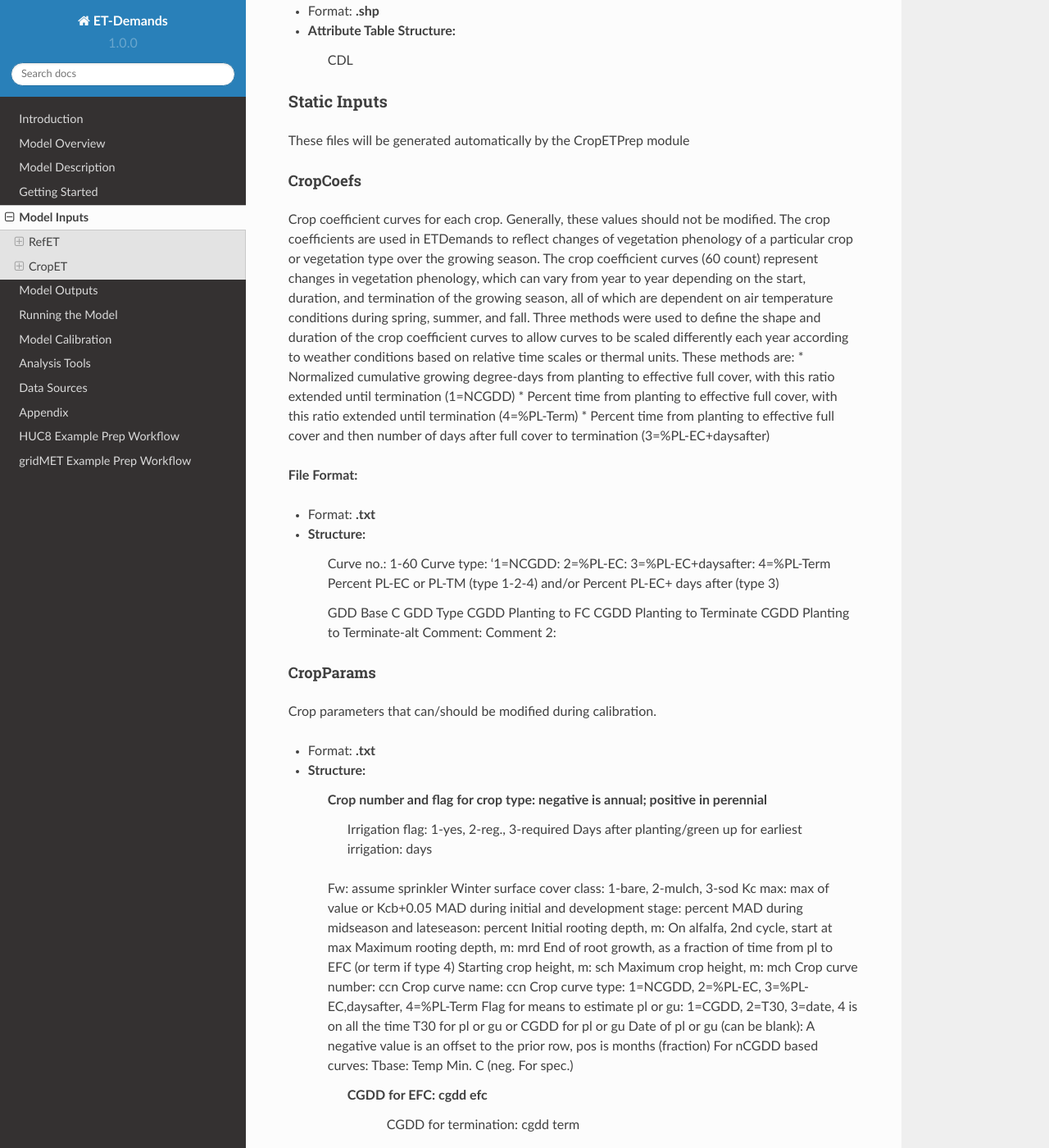
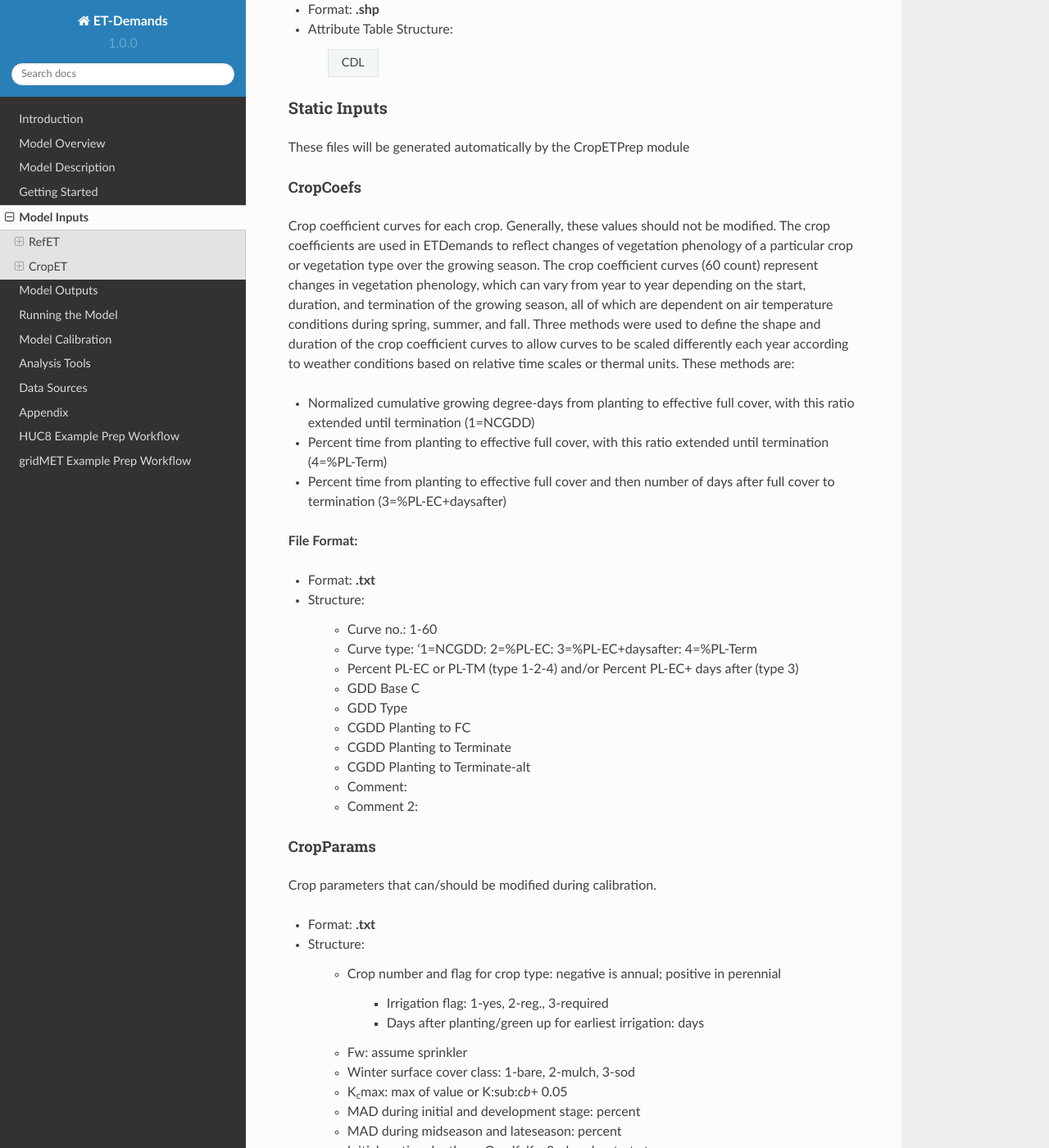
Before and after one commit to DOI-BOR/et-demands, a Sphinx documentation site: the page built from docs/model_inputs.rst, in a window 1280 px wide and 1400 px high, scrolled down 5899 px. Shown: the whole window at 82% size. Built offline with Sphinx 7.4.7 and the Read the Docs theme 2.0.0, drawn with Linux system fonts in a browser that asks for light colours; some of the changed lines change nothing that is shown; some of the changed text lies outside the part shown.

Commit message:
Added Model Input sections

```diff
--- a/docs/model_inputs.rst
+++ b/docs/model_inputs.rst
@@ -27,17 +27,17 @@
 Daily Variables
 ~~~~~~~~~~~~~~~
 
-* Date [in *YYYY-MM-DD* format]
-* T\ :sub:`max` = maximum daily air temperature
-* T\ :sub:`min` = minimum daily air temperature
-* T\ :sub:`d` = mean daily dew point temperature\ :sup:`a`
-* e\ :sub:`a` = actual vapor pressure\ :sup:`a`
-* u\ :sub:`x` = mean daily wind speed at known height\ :sup:`b`
-* R\ :sub:`n` = calculated net radiation at the crop surface\ :sup:`c`
-* P\ :sub:`r` = daily precipitation (optional)
-* Q = specific humidity (optional)
-* S\ :sub:`n` = daily accumulated snow (optional)
-* S\ :sub:`d` = snow depth (optional)
+- Date [in *YYYY-MM-DD* format]
+- T\ :sub:`max` = maximum daily air temperature
+- T\ :sub:`min` = minimum daily air temperature
+- T\ :sub:`d` = mean daily dew point temperature\ :sup:`a`
+- e\ :sub:`a` = actual vapor pressure\ :sup:`a`
+- u\ :sub:`x` = mean daily wind speed at known height\ :sup:`b`
+- R\ :sub:`n` = calculated net radiation at the crop surface\ :sup:`c`
+- P\ :sub:`r` = daily precipitation (optional)
+- Q = specific humidity (optional)
+- S\ :sub:`n` = daily accumulated snow (optional)
+- S\ :sub:`d` = snow depth (optional)
 
 \ :sup:`a` One of these is required. If both T\ :sub:`d` and e\ :sub:`a` are not provided, mean monthly dew point depression, K\ :sub:`0`, must be provided.
 
@@ -50,15 +50,15 @@
 Hourly Variables
 ~~~~~~~~~~~~~~~~~
 
-* Date [in *YYYY-MM-DD HH:MM* format]
-* T\ :sub:`mean` = mean hourly air temperature
-* T\ :sub:`d` = mean hourly dew point temperature\ :sup:`a`
-* u\ :sub:`x` = mean hourly wind speed at known height\ :sup:`b`
-* R\ :sub:`n` = calculated net radiation at the crop surface\ :sup:`c`
-* P\ :sub:`r` = hourly precipitation (optional)
-* Q = specific humidity (optional)
-* S\ :sub:`n` = hourly accumulated snow (optional)
-* S\ :sub:`d` = snow depth (optional)
+- Date [in *YYYY-MM-DD HH:MM* format]
+- T\ :sub:`mean` = mean hourly air temperature
+- T\ :sub:`d` = mean hourly dew point temperature\ :sup:`a`
+- u\ :sub:`x` = mean hourly wind speed at known height\ :sup:`b`
+- R\ :sub:`n` = calculated net radiation at the crop surface\ :sup:`c`
+- P\ :sub:`r` = hourly precipitation (optional)
+- Q = specific humidity (optional)
+- S\ :sub:`n` = hourly accumulated snow (optional)
+- S\ :sub:`d` = snow depth (optional)
 
 \ :sup:`a` One of these is required. If both T\ :sub:`d` and e\ :sub:`a` are not provided, mean monthly dew point depression, K\ :sub:`0`, must be provided.
 
@@ -82,11 +82,9 @@
 | Tab       | /t             |
 +-----------+----------------+
 
-* Format: **.csv**, **.txt**, **.dat**
-
-* File Name: (DESCRIBE WILDCARDS)
-
-* Structure:
+- Format: **.csv**, **.txt**, **.dat**
+- File Name: (DESCRIBE WILDCARDS)
+- Structure:
 
 +--------------+---------------+---------------+-------------+-------------+-------------+
 | Date         | Tmax          | Tmin          | ux          | Rn          | Tdew        |
@@ -98,7 +96,7 @@
 | ...          | ...           | ...           | ...         | ...         | ...         |
 +--------------+---------------+---------------+-------------+-------------+-------------+
 
-* Units
+- Units
 
 +-----------------+----------------+----------------------------------------+--------------------------------------------------------------------------+
 | Class           | Variables      | Units                                  | Model Notation                                                           |
@@ -143,23 +141,23 @@
 
 Mean Monthly Data
 """""""""""""""""
+
 Mean monthly data are used to calculate a dew point temperature timeseries or gap fill the timeseries data if needed.
 
-* T\ :sub:`max` = mean monthly maximum daily air temperature
-* T\ :sub:`min` = mean monthly minimum daily air temperature
-* u\ :sub:`x` = mean monthly wind speed at known height
-* K\ :sub:`0` =  mean monthly dew point depression
+- T\ :sub:`max` = mean monthly maximum daily air temperature
+- T\ :sub:`min` = mean monthly minimum daily air temperature
+- u\ :sub:`x` = mean monthly wind speed at known height
+- K\ :sub:`0` =  mean monthly dew point depression
 
 File Format
 ~~~~~~~~~~~
 
-* Delimiter:
+- Delimiter:
 
 See *Timeseries Data - Delimiter*
 
-* Format: **.csv**, **.txt**, **.dat**
-
-* Structure:
+- Format: **.csv**, **.txt**, **.dat**
+- Structure:
 
 +-------------+---------------+-----+-----+-----+------+------+------+------+------+------+------+-----+-----+
 | Met Node ID | Met Node Name | Jan | Feb | Mar | Apr  | May  | Jun  | Jul  | Aug  | Sep  | Oct  | Nov | Dec |
@@ -169,7 +167,7 @@
 
 *T\ :sub:`max`* example shown. File structure will be the same for T\ :sub:`min`, u\ :sub:`x`, and K\ :sub:`0`. Individual files are provided for each variable.
 
-* Units
+- Units
 
 See *Timeseries Data - Units*
 
@@ -199,29 +197,29 @@
 
 Timeseries Data
 """""""""""""""
+
 The user must provide daily weather and reference ET data for each ET zone. This includes:
 
-* Date [in *YYYY-MM-DD* format]
-* T\ :sub:`max` = maximum daily air temperature
-* T\ :sub:`min` = minimum daily air temperature
-* T\ :sub:`d` = mean daily dew point temperature\ :sup:`a`
-* u\ :sub:`x` = mean daily or hourly wind speed at known height\ :sup:`b`
-* R\ :sub:`n` = calculated net radiation at the crop surface\ :sup:`c`
-* Q = specific humidity (optional)
-* S\ :sub:`n` = daily accumulated snow (optional)
-* S\ :sub:`d` = snow depth (optional)
+- Date [in *YYYY-MM-DD* format]
+- T\ :sub:`max` = maximum daily air temperature
+- T\ :sub:`min` = minimum daily air temperature
+- T\ :sub:`d` = mean daily dew point temperature\ :sup:`a`
+- u\ :sub:`x` = mean daily or hourly wind speed at known height\ :sup:`b`
+- R\ :sub:`n` = calculated net radiation at the crop surface\ :sup:`c`
+- Q = specific humidity (optional)
+- S\ :sub:`n` = daily accumulated snow (optional)
+- S\ :sub:`d` = snow depth (optional)
 
 and one of two reference ET values:
 
-* ASCEr - Daily reference ET from Penman–Monteith
-* ASCEg - Daily reference ET from Penman–Monteith
+- ASCEr - Daily reference ET from Penman–Monteith
+- ASCEg - Daily reference ET from Penman–Monteith
 
 File Format
 ~~~~~~~~~~~
 
-* Format: **.csv**
-
-* Structure:
+- Format: **.csv**
+- Structure:
 
 +--------+--------+--------+----------+----------+------+---------+--------+--------+------------------------+
 | Date   | TMax   | TMin   | Precip   | Snow     | SDep | EstRs   | EsWind | EsTDew | *ETRef* [ASCEr; ASCEg] |
@@ -235,18 +233,17 @@
 
 A shapefile containing the locations of each weather station is also required and is used to generate the static input files. The shapefile must contain the following attributes:
 
-* STATION_ID - Weather station ID
-* *ETZONE_ID* - Zone ID. This can include HUC8, HUC10, COUNTRYNAME, OR GRIDMET_ID
-* LAT - Weather station latitude
-* LON - Weather station longitude
-* [*optional*] *ELEV* [ELEV_FT; ELEV_M] - Weather station elevation in feet or meters. This field is optional and only required if running the RefET model to estimate reference ET.
+- STATION_ID - Weather station ID
+- *ETZONE_ID* - Zone ID. This can include HUC8, HUC10, COUNTRYNAME, OR GRIDMET_ID
+- LAT - Weather station latitude
+- LON - Weather station longitude
+- [*optional*] *ELEV* [ELEV_FT; ELEV_M] - Weather station elevation in feet or meters. This field is optional and only required if running the RefET model to estimate reference ET.
 
 File Format
 ~~~~~~~~~~~
 
-* Format: **.shp**
-
-* Attribute Table Structure:
+- Format: **.shp**
+- Attribute Table Structure:
 
 +--------------+----------------------------------------------------+-------+-------+----------------------------+
 | STATION_ID   | *ZONE_ID* [HUC8; HUC10; COUNTRYNAME; GRIDMET_ID]   | LAT   | LON   | *ELEV* [ELEV_FT; ELEV_M]   |
@@ -260,140 +257,188 @@
 
 Soils Data
 ^^^^^^^^^^
+
 Shapefiles containing features (polygons) attributed with AWC and hydrologic soils group information are required for running zonal statistics on the  soil properties for each of the ETZones in the cell shapefile. The following attributes are required/used in the examples:
 
 Available Water Capacity  Shapefile (AWC_WTA_0to152cm_statsgo.shp is the example)
 
-* AWC = available water capacity (in/in)
+- AWC = available water capacity (in/in)
 
 Percent Clay  Shapefile (Clay_WTA_0to152cm_statsgo.shp is the example)
 
-* Clay = percent clay (decimal)
+- Clay = percent clay (decimal)
 
 Percent Sand Shapefile (Sand_WTA_0to152cm_statsgo.shp is the example)
 
-* Sand = percent sand (decimal)
+- Sand = percent sand (decimal)
 
 **File Formats**
 
-* Format: **.shp**
-* Attribute Table Structure (examples’ file structures shown):
-     AREA SYMBOL, SPATIALVER, MUSYM, MUKEY, MUKEY_1, AWC (or Clay or Sand depending on which shapefile)
+- Format: **.shp**
+- Attribute Table Structure (examples’ file structures shown):
 
++--------------+--------------+---------+--------+----------+-----------------------------------------------------+
+| AREA SYMBOL  | SPATIALVER   | MUSYM   | MUKEY  | MUKEY_1  |  AWC (or Clay or Sand depending on which shapefile) |
++--------------+--------------+---------+--------+----------+-----------------------------------------------------+
 
 Crop Type Data
 ^^^^^^^^^^^^^^
+
 Shapefiles containing features (polygons) attributed with a CDL code are required  for ETDemands. The features should only include agricultural areas within the ETZones; the example CDL shapefile has removed all non-agricultural areas within the respective ETZones. The shapefile should have the following field:
 
-* CDL (Int)
+- CDL (Int)
 
 **File Formats**
 
-* Format: **.shp**
-* Attribute Table Structure:
-	     CDL
+- Format: **.shp**
+- Attribute Table Structure:
 
+	+-------+
+	|  CDL  |
+	+-------+
 
 Static Inputs
 ^^^^^^^^^^^^^
+
 These files will be generated automatically by the CropETPrep module
 
 
 
 CropCoefs
 """""""""
-Crop coefficient curves for each crop.  Generally, these values should not be modified. The crop coefficients are used in ETDemands to reflect changes of vegetation phenology of a particular crop or vegetation type over the growing season. The crop coefficient curves (60 count) represent changes in vegetation phenology, which can vary from year to year depending on the start, duration, and termination of the growing season, all of which are dependent on air temperature conditions during spring, summer, and fall. Three methods were used to define the shape and duration of the crop coefficient curves to allow curves to be scaled differently each year according to weather conditions based on relative time scales or thermal units. These methods are:
-* Normalized cumulative growing degree-days from planting to effective full cover, with this ratio extended until termination (1=NCGDD)
-* Percent time from planting to effective full cover, with this ratio extended until termination (4=%PL-Term)
-* Percent time from planting to effective full cover and then number of days after full cover to termination (3=%PL-EC+daysafter)
+
+Crop coefficient curves for each crop. Generally, these values should not be modified. The crop coefficients are used in ETDemands to reflect changes of vegetation phenology of a particular crop or vegetation type over the growing season. The crop coefficient curves (60 count) represent changes in vegetation phenology, which can vary from year to year depending on the start, duration, and termination of the growing season, all of which are dependent on air temperature conditions during spring, summer, and fall. Three methods were used to define the shape and duration of the crop coefficient curves to allow curves to be scaled differently each year according to weather conditions based on relative time scales or thermal units. These methods are:
+
+- Normalized cumulative growing degree-days from planting to effective full cover, with this ratio extended until termination (1=NCGDD)
+
+- Percent time from planting to effective full cover, with this ratio extended until termination (4=%PL-Term)
+
+- Percent time from planting to effective full cover and then number of days after full cover to termination (3=%PL-EC+daysafter)
 
 **File Format:**
 
-* Format: **.txt**
-* Structure:
-     Curve no.: 1-60
-     Curve type: ‘1=NCGDD: 2=%PL-EC: 3=%PL-EC+daysafter: 4=%PL-Term
-     Percent PL-EC or PL-TM (type 1-2-4) and/or Percent PL-EC+ days after (type 3)
+- Format: **.txt**
+- Structure:
 
-     GDD Base C
-     GDD Type
-     CGDD Planting to FC
-     CGDD Planting to Terminate
-     CGDD Planting to Terminate-alt
-     Comment:
-     Comment 2:
+     + Curve no.: 1-60
+
+     + Curve type: ‘1=NCGDD: 2=%PL-EC: 3=%PL-EC+daysafter: 4=%PL-Term
+
+     + Percent PL-EC or PL-TM (type 1-2-4) and/or Percent PL-EC+ days after (type 3)
+
+     + GDD Base C
+
+     + GDD Type
+
+     + CGDD Planting to FC
+
+     + CGDD Planting to Terminate
+
+     + CGDD Planting to Terminate-alt
+
+     + Comment:
+
+     + Comment 2:
 
 
 CropParams
 """"""""""
+
 Crop parameters that can/should be modified during calibration.
 
-* Format: **.txt**
+- Format: **.txt**
+- Structure:
 
-* Structure:
-     Crop number and flag for crop type: negative is annual; positive in perennial
-	    Irrigation flag: 1-yes, 2-reg., 3-required
-	    Days after planting/green up for earliest irrigation: days
-     Fw: assume sprinkler
-     Winter surface cover class: 1-bare, 2-mulch, 3-sod
-     Kc max: max of value or Kcb+0.05
-     MAD during initial and development stage: percent
-     MAD during midseason and lateseason: percent
-     Initial rooting depth, m: On alfalfa, 2nd cycle, start at max
-     Maximum rooting depth, m: mrd
-     End of root growth, as a fraction of time from pl to EFC (or term if type 4)
-     Starting crop height, m: sch
-     Maximum crop height, m: mch
-     Crop curve number: ccn
-     Crop curve name: ccn
-     Crop curve type: 1=NCGDD, 2=%PL-EC, 3=%PL-EC,daysafter, 4=%PL-Term
-     Flag for means to estimate pl or gu: 1=CGDD, 2=T30, 3=date, 4 is on all the time
-     T30 for pl or gu or CGDD for pl or gu
-     Date of pl or gu (can be blank): A negative value is an offset to the prior row, pos is months (fraction)
-     For nCGDD based curves: Tbase: Temp Min. C (neg. For spec.)
-          CGDD for EFC: cgdd efc
-		        CGDD for termination: cgdd term
+     + Crop number and flag for crop type: negative is annual; positive in perennial
 
-	    For time based curves:
-		        Time for EFC: days after pl or gu
-		        Time for harvest (neg to extend until frost): Use as max length for CGDD crops
-	    Killing frost temperature: C
-	    Invoke Stress: 1-yes, 0-no, 2-yes and will wake up after severe stress (Ks<0.05)
-	    Curve number:
-		        Coarse soil
-		        Medium soil
-		        Fine soil
+	   + Irrigation flag: 1-yes, 2-reg., 3-required
+	   + Days after planting/green up for earliest irrigation: days
+
+     + Fw: assume sprinkler
+
+     + Winter surface cover class: 1-bare, 2-mulch, 3-sod
+
+     + K\ :sub:`c`\ max: max of value or K\:sub:`cb`\ + 0.05
+
+     + MAD during initial and development stage: percent
+
+     + MAD during midseason and lateseason: percent
+
+     + Initial rooting depth, m: On alfalfa, 2nd cycle, start at max
+
+     + Maximum rooting depth, m: mrd
+
+     + End of root growth, as a fraction of time from pl to EFC (or term if type 4)
+
+     + Starting crop height, m: sch
+
+     + Maximum crop height, m: mch
+
+     + Crop curve number: ccn
+
+     + Crop curve name: ccn
+
+     + Crop curve type: 1=NCGDD, 2=%PL-EC, 3=%PL-EC,daysafter, 4=%PL-Term
+
+     + Flag for means to estimate pl or gu: 1=CGDD, 2=T30, 3=date, 4 is on all the time
+
+     + T30 for pl or gu or CGDD for pl or gu
+
+     + Date of pl or gu (can be blank): A negative value is an offset to the prior row, pos is months (fraction)
+
+     + For nCGDD based curves: Tbase: Temp Min. C (neg. For spec.)
+
+          + CGDD for EFC: cgdd efc
+
+ 	  + CGDD for termination: cgdd term
+
+     + For time based curves:
+
+     	  +  Time for EFC: days after pl or gu
+
+	  +  Time for harvest (neg to extend until frost): Use as max length for CGDD crops
+
+     + Killing frost temperature: C
+
+     + Invoke Stress: 1-yes, 0-no, 2-yes and will wake up after severe stress (Ks<0.05)
+
+     + Curve number:
+	   + Coarse soil
+	   + Medium soil
+	   + Fine soil
 
 
 ETCellsCrops
 """"""""""""
+
 Flags controlling which crops to simulate.  If using the prep workflow, the flags will initially be set based on the CDL acreage.
 
-* Format: **.txt**
+- Format: **.txt**
+- Structure:
 
-* Structure:
-     Number of Crops: XX,	Crop Number (CDL): XX...
-     ET Cell ID/ET Index,	ET Cell Name,	Ref ET ID/Met Node Id,	ET Cell Irrigation (0 is off; 1 is on)
+     + Number of Crops: XX,	Crop Number (CDL): XX...
+     + ET Cell ID/ET Index,	ET Cell Name,	Ref ET ID/Met Node Id,	ET Cell Irrigation (0 is off; 1 is on)
 
 
 
 
 EToRatiosMon
 """"""""""""
+
 Reference ET scale factors by month for each ET cell.  This file could be used to account for a seasonal bias in the input weather data.  This file is optional.
 
-* Format: **.txt**
+- Format: **.txt**
+- Structure:
 
-* Structure:
-     Met Node ID, Met Node, Month….
+     + Met Node ID, Met Node, Month….
 
 ETCellsProperties
 """""""""""""""""
+
 Soil properties and weather station data for each ET cell.  This file links the stations and the ET cells.
 
-* Format: **.txt**
-
-* Structure:
+- Format: **.txt**
+- Structure:
 
 +--------------+--------------+-----------------+----------------+-----------------+--------------------+--------------------------------------------+------------------------------------+-------------------------------------------------------------------------+-------------------------------------------------+----------------+------------------+
 | ET Zone ID   | ET Zone Name | Ref ET MET ID   | Met Latitude   | Met Longitude   | Met Elevation (ft) | Area weighted average Permeability - in/hr |	Area weighted average WHC - in/ft |	Average soil depth - in	Hydrologic Group (A-C) (A='coarse'  B='medium') |	Hydrologic Group  (1-3) (1='coarse' 2='medium') |	Aridity Rating | Ref ET Data Path |
@@ -401,9 +446,10 @@
 
 MeanCuttings
 """"""""""""
+
 Sets the assumed number of alfalfa cuttings.  This is important since the CropET module will use different crop coefficient curves for the first and last cutting.
 
-* Format: **.txt**
+- Format: **.txt**
+- Structure:
 
-* Structure:
-     ET Cell ID, ET Cell Name, Lat (DD), Number Dairy, Number Beef
+     + ET Cell ID, ET Cell Name, Lat (DD), Number Dairy, Number Beef
```
